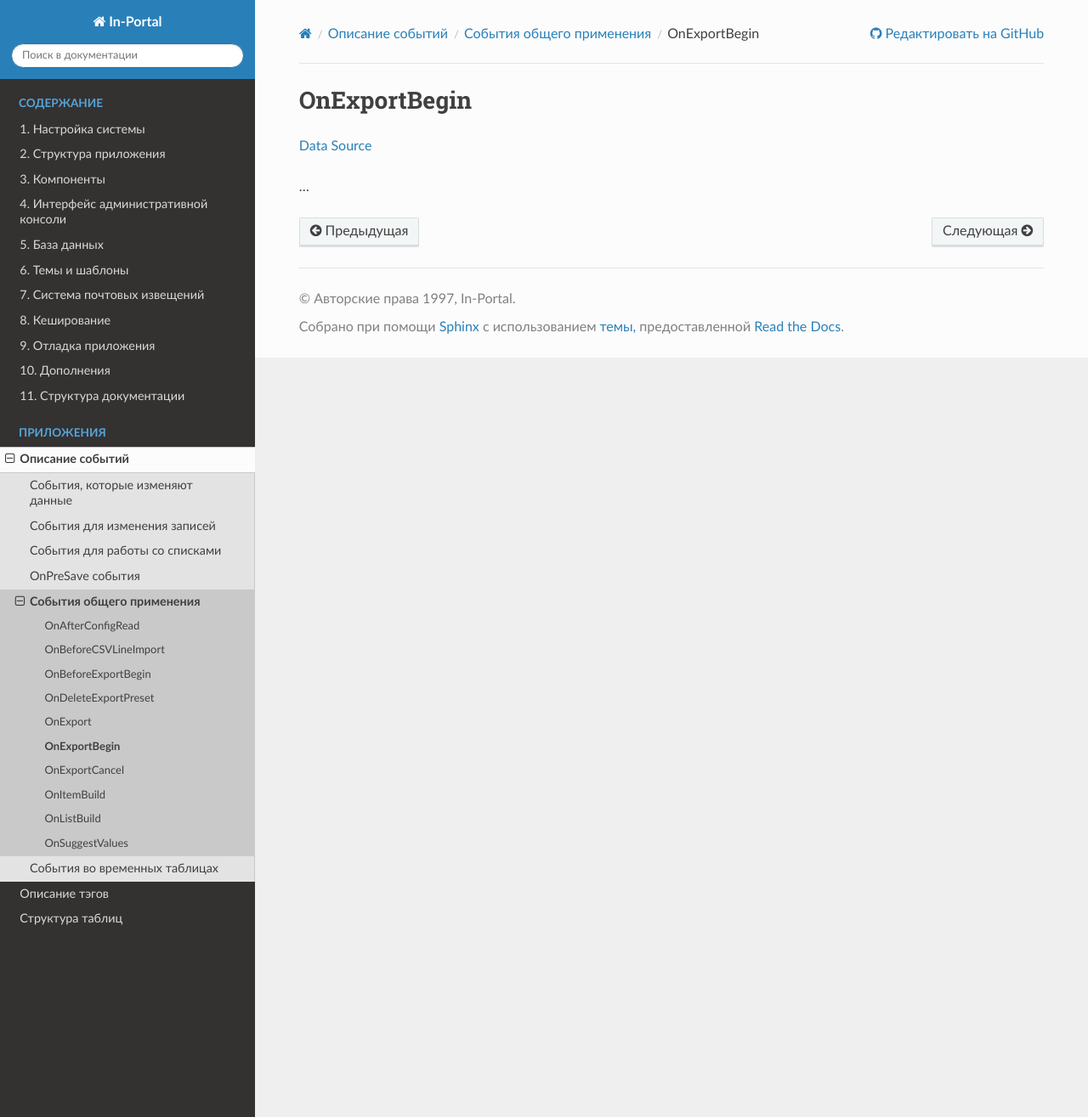
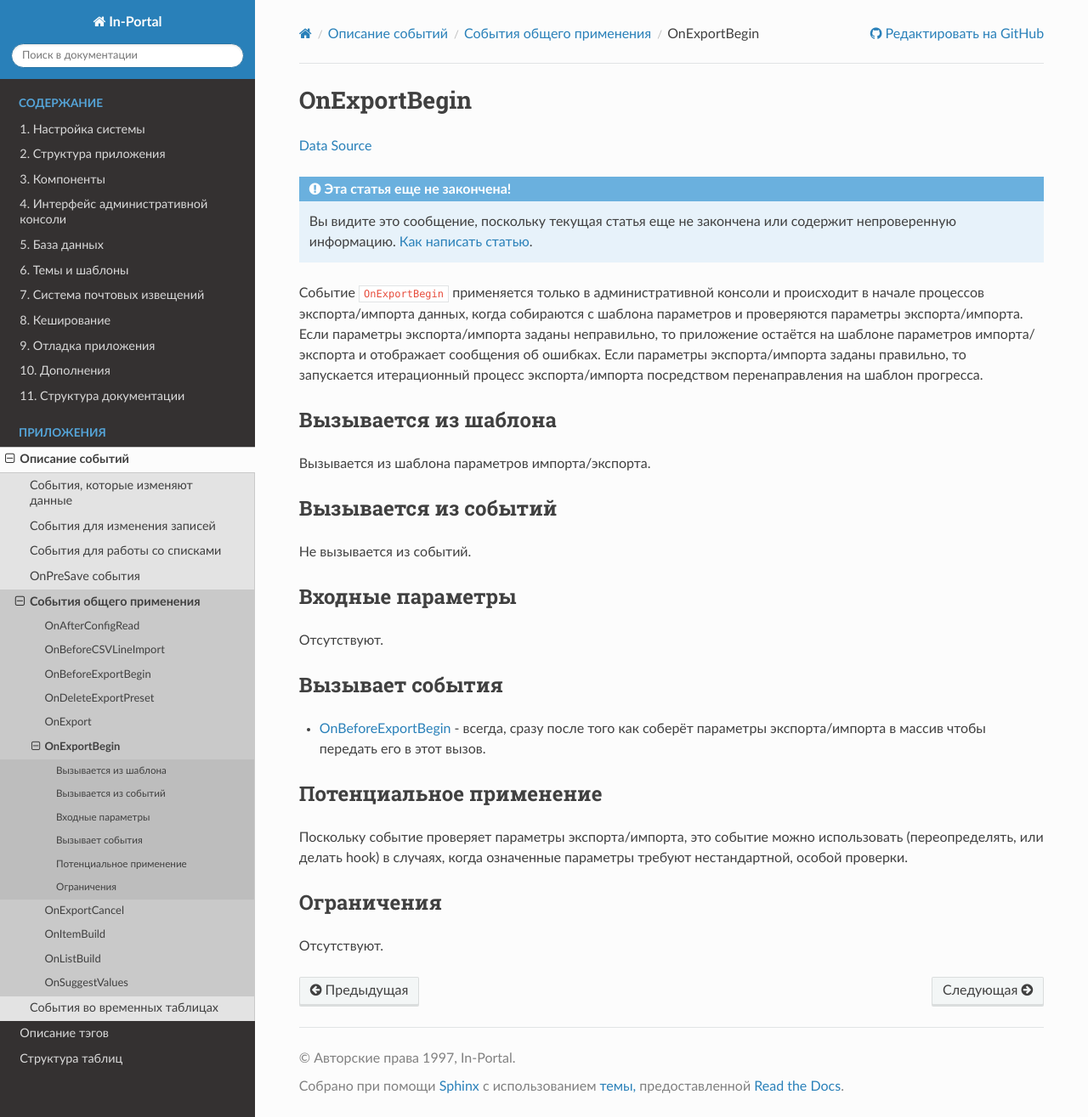
Before and after one commit to in-portal/guide-ru, a Sphinx documentation site: the page built from docs/events/general/on_export_begin.rst, in a window 1280 px wide and 1315 px high. Shown: the whole window at 85% size. Built offline with Sphinx 7.4.7 and the Read the Docs theme 3.1.0, drawn with Linux system fonts in a browser that asks for light colours.

Commit message:
Integrated "/events/general/on_export_begin.rst"

```diff
--- a/docs/events/general/on_export_begin.rst
+++ b/docs/events/general/on_export_begin.rst
@@ -2,6 +2,44 @@ OnExportBegin
 =============
 `Data Source`_
 
-...
+.. include:: /includes/not_finished.rst
+
+Событие ``OnExportBegin`` применяется только в административной консоли и происходит в начале процессов
+экспорта/импорта данных, когда собираются с шаблона параметров и проверяются параметры экспорта/импорта.
+Если параметры экспорта/импорта заданы неправильно, то приложение остаётся на шаблоне параметров
+импорта/экспорта и отображает сообщения об ошибках. Если параметры экспорта/импорта заданы правильно, то
+запускается итерационный процесс экспорта/импорта посредством перенаправления на шаблон прогресса.
+
+Вызывается из шаблона
+---------------------
+
+Вызывается из шаблона параметров импорта/экспорта.
+
+Вызывается из событий
+---------------------
+
+Не вызывается из событий.
+
+Входные параметры
+-----------------
+
+Отсутствуют.
+
+Вызывает события
+----------------
+
+- :doc:`/events/general/on_before_export_begin` - всегда, сразу после того как соберёт параметры экспорта/импорта
+  в массив чтобы передать его в этот вызов.
+
+Потенциальное применение
+------------------------
+
+Поскольку событие проверяет параметры экспорта/импорта, это событие можно использовать (переопределять,
+или делать hook) в случаях, когда означенные параметры требуют нестандартной, особой проверки.
+
+Ограничения
+-----------
+
+Отсутствуют.
 
 .. _Data Source: http://guide.in-portal.org/rus/index.php/EventHandler:OnExportBegin
```
